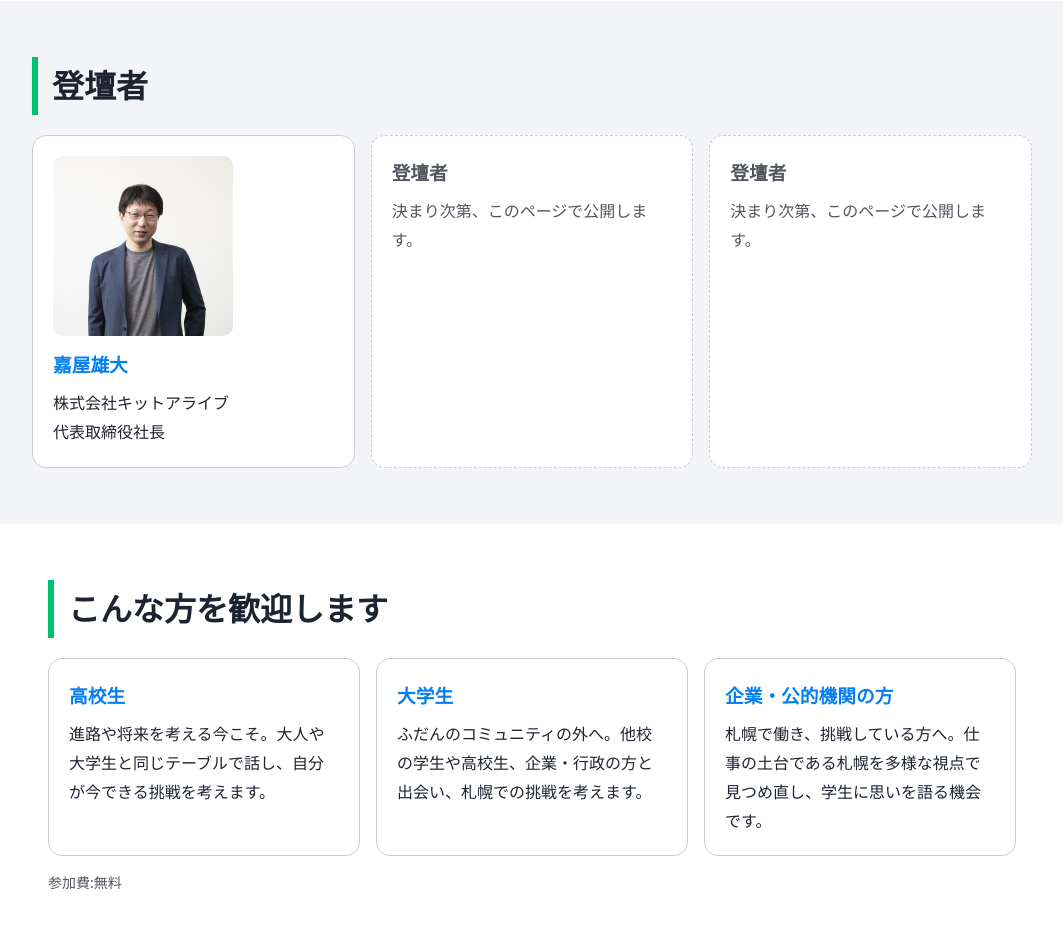
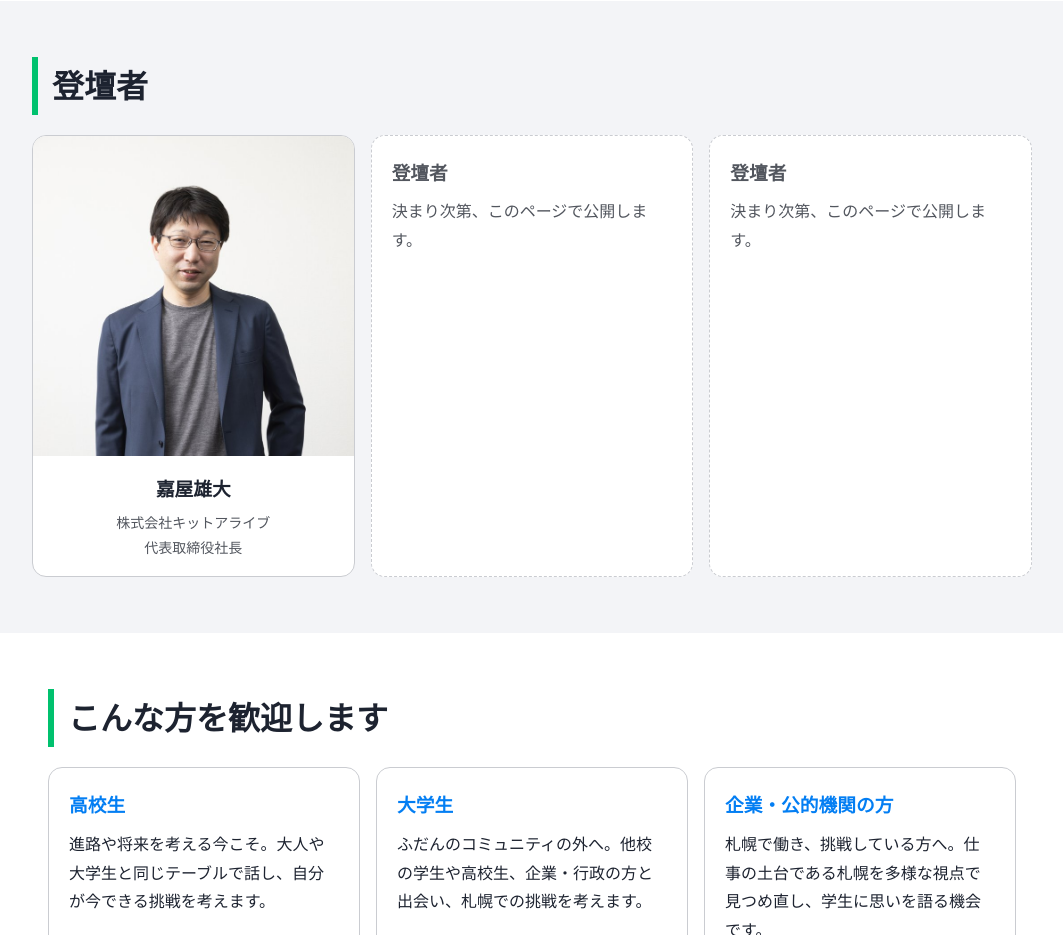
Before and after one commit to SGC-hokkaido-2026/SGC-hokkaido-2026.github.io, a plain HTML site: page index.html in a window 1280 px wide. Shown: the part 2180-3115 px from the top of the page, without its empty margins (108-1171 px from the left). Drawn offline with Linux system fonts and the light colour scheme.

Commit message:
Add files via upload

```diff
--- a/style.css
+++ b/style.css
@@ -75,4 +75,7 @@ details p{margin:8px 0 0;color:var(--muted)}
 .map iframe{display:block;width:100%;height:360px;border:0}
 @media(max-width:600px){.map iframe{height:260px}}
 .timeline time{font-weight:700;color:var(--blue);min-width:112px;font-variant-numeric:tabular-nums}
-.card.speaker img{display:block;width:100%;max-width:180px;height:auto;aspect-ratio:1/1;object-fit:cover;object-position:top;border-radius:10px;margin-bottom:12px}
+.card.speaker{padding:0;overflow:hidden;text-align:center}
+.card.speaker img{display:block;width:100%;height:auto;aspect-ratio:1/1;object-fit:cover;object-position:top}
+.card.speaker h3{margin:0;padding:16px 16px 4px;color:var(--ink)}
+.card.speaker p{padding:0 16px 16px;color:var(--muted);font-size:14px}
```
